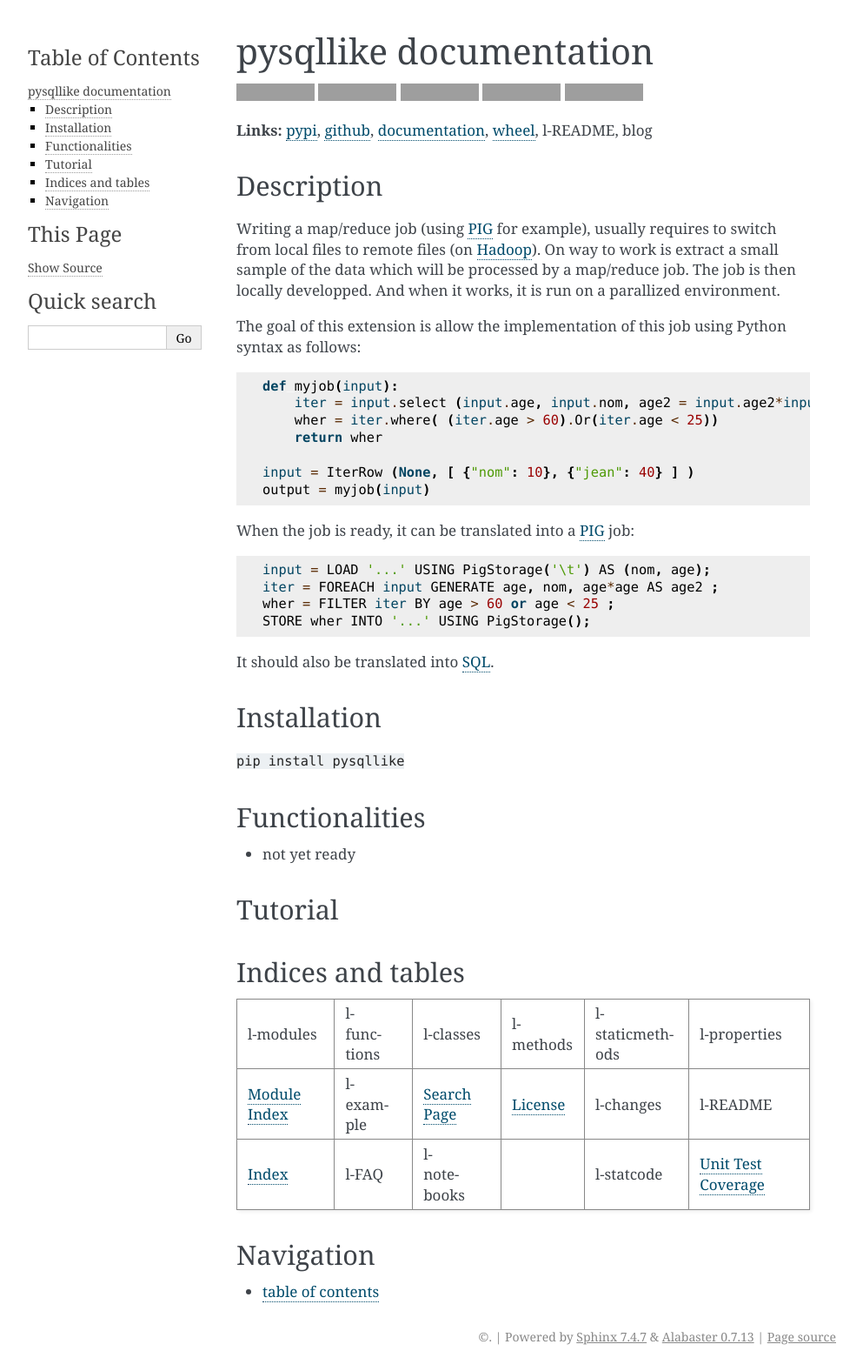
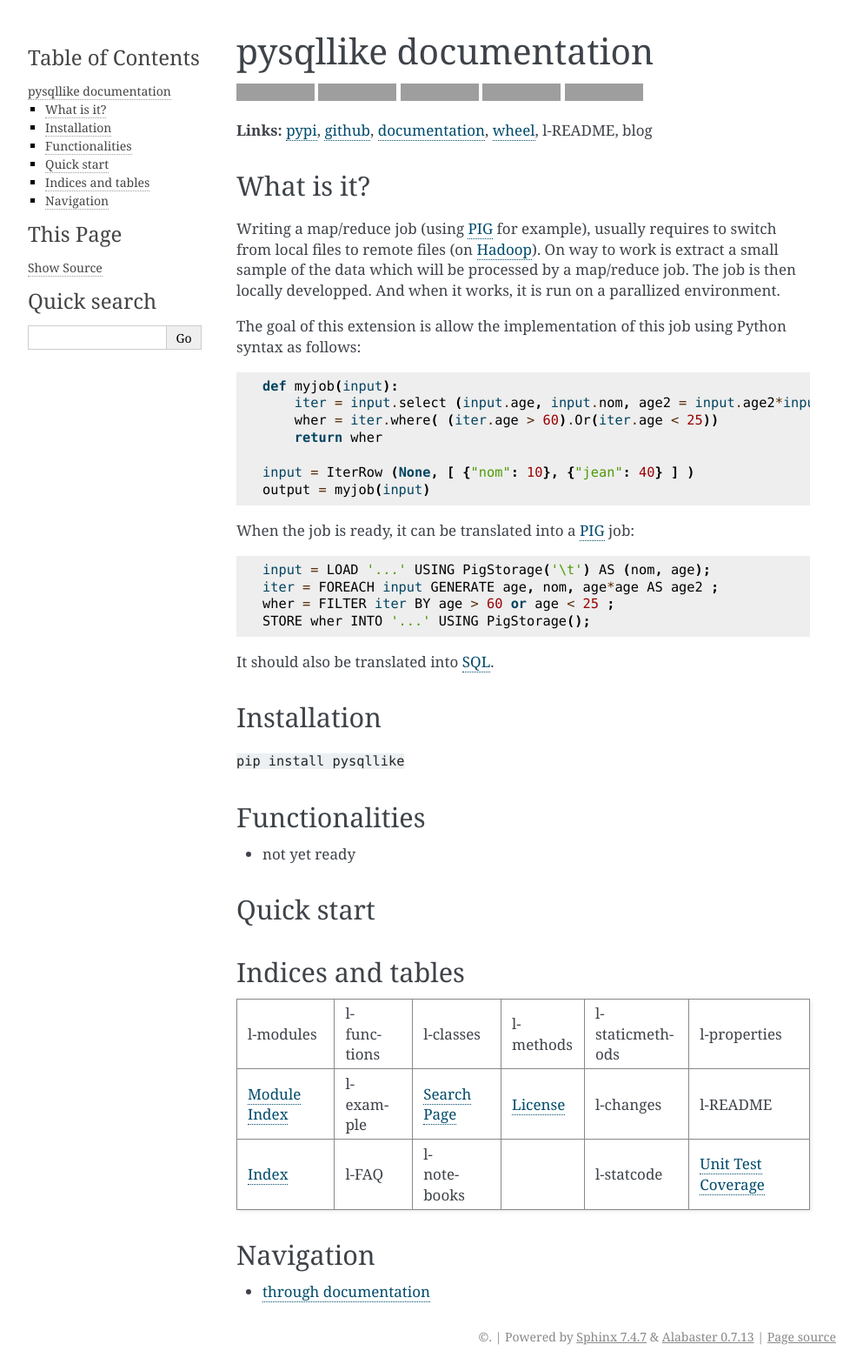
Before and after one commit to sdpython/pysqllike, a Sphinx documentation site: the page built from _doc/sphinxdoc/source/index.rst, in a window 1280 px wide. Shown: the whole page at 87% size, without its empty margins (148-1141 px from the left). Built offline with Sphinx 7.4.7, drawn with Linux system fonts in a browser that asks for light colours; pages that are not in the unit, such as notebooks, are missing from menus; grey boxes are pictures that could not be loaded.

Commit message:
documentation

```diff
--- a/README.rst
+++ b/README.rst
@@ -1,3 +1,4 @@
+
 
 .. _l-README:
 
--- a/_doc/sphinxdoc/source/index.rst
+++ b/_doc/sphinxdoc/source/index.rst
@@ -34,7 +34,7 @@ pysqllike documentation
 :ref:`blog <ap-main-0>`
 
 
-Description
+What is it?
 -----------
 
 Writing a map/reduce job
@@ -81,8 +81,8 @@ Functionalities
 * not yet ready
 
 
-Tutorial
---------
+Quick start
+-----------
 
 .. toctree::
     :maxdepth: 1
--- a/_doc/sphinxdoc/source/indexmenu.rst
+++ b/_doc/sphinxdoc/source/indexmenu.rst
@@ -1,6 +1,6 @@
 
-table of contents
-=================
+through documentation
+=====================
 
 .. toctree::
     :maxdepth: 2
```
